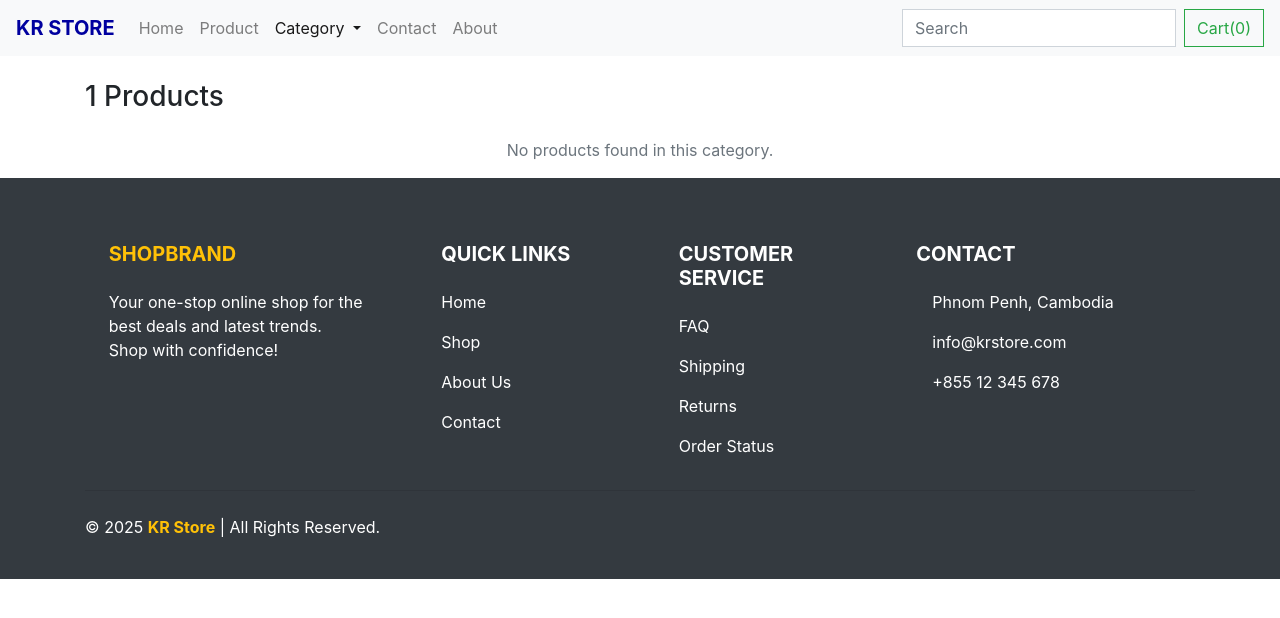
After one commit to phalla009/KRStore_Flask_PP, a Flask app: page /Category/1 in a window 1280 px wide. The commit adds this page. Shown: the top 618 px of the page. Run offline with Flask 3, Linux system fonts and the light colour scheme; some libraries are stand-ins or nearby versions.

Commit message:
Edited file

```diff
--- a/app.py
+++ b/app.py
@@ -244,6 +244,11 @@ products = [
     }
   }
 ]
+@app.route('/Category/<category_name>')
+def category_page(category_name):
+    filtered_products = [p for p in products if p['category'].lower() == category_name.lower()]
+    return render_template('front/category.html', products=filtered_products, category=category_name.title())
+
 @app.get('/')
 @app.get('/home')
 def home():
--- /dev/null
+++ b/templates/front/category.html
@@ -0,0 +1,41 @@
+{% extends 'front/master.html' %}
+
+{% block content %}
+<div class="container mt-4">
+    <h3 class="mb-4">{{ category }} Products</h3>
+
+    <div class="row">
+        {% if products %}
+            {% for product in products %}
+                <div class="col-md-3 col-sm-6 mb-4">
+                    <div class="card h-100 shadow-sm">
+                        <img src="{{ product.image }}" class="card-img-top" style="height: 200px; object-fit: contain;" alt="{{ product.title }}">
+
+                        <div class="card-body text-center">
+                            <h6 class="card-title">{{ product.title }}</h6>
+                            <p class="card-text text-primary font-weight-bold">${{ product.price }}</p>
+                        </div>
+
+                        <div class="card-footer bg-white border-top-0">
+                            <button
+                                type="button"
+                                class="btn btn-sm btn-outline-primary btn-block btn_add_to_cart"
+                                data-id="{{ product.id }}"
+                                data-title="{{ product.title }}"
+                                data-image="{{ product.image }}"
+                                data-price="{{ product.price }}"
+                            >
+                                Add To Cart
+                            </button>
+                        </div>
+                    </div>
+                </div>
+            {% endfor %}
+        {% else %}
+            <div class="col-12 text-center">
+                <p class="text-muted">No products found in this category.</p>
+            </div>
+        {% endif %}
+    </div>
+</div>
+{% endblock %}
--- a/templates/front/checkout.html
+++ b/templates/front/checkout.html
@@ -107,10 +107,9 @@
         };
 
         const cart_list = JSON.parse(localStorage.getItem('cart_list') ?? '[]');
-
         let productLines = cart_list.map((item, index) => {
-            return `🛒 ${index + 1}. ${item.title} x${item.qty} = $${(item.qty * item.price).toFixed(2)}`;
-        }).join('\n');
+                return `🛒 ${index + 1}. ${item.title} x${item.qty} = $${(item.qty * item.price).toFixed(2)}\n🖼️ ${item.image}`;
+            }).join('\n\n');
 
         // Calculate total USD and KHR
         let totalUSD = cart_list.reduce((sum, item) => sum + (item.qty * item.price), 0);
--- a/templates/front/master.html
+++ b/templates/front/master.html
@@ -5,6 +5,7 @@
     <title>KR Store</title>
     <link rel="stylesheet" href="https://cdn.jsdelivr.net/npm/bootstrap@4.6.2/dist/css/bootstrap.min.css">
     <link rel="stylesheet" href="/static/styles.css">
+    <link rel="icon" href="/static/image/logo.png" type="image/x-icon">
 </head>
 <body>
 <div class="container-fluid p-0 m-0">
@@ -22,6 +23,17 @@
                 <li class="nav-item {% if request.path.startswith('/product') %}active{% endif %}">
                     <a class="nav-link" href="/product">Product</a>
                 </li>
+                   <li class="nav-item dropdown {% if request.path.startswith('/Category') %}active{% endif %}">
+                        <a class="nav-link dropdown-toggle" href="#" id="navbarDropdownCountry" role="button" data-toggle="dropdown" aria-haspopup="true" aria-expanded="false">
+                            Category
+                        </a>
+                        <div class="dropdown-menu" aria-labelledby="navbarDropdownCountry">
+                            <a class="dropdown-item" href="/Category/men's clothing">Men's clothing</a>
+                            <a class="dropdown-item" href="/Category/Jewelery">Jewelery</a>
+                            <a class="dropdown-item" href="/Category/Electronics">Electronics</a>
+                            <a class="dropdown-item" href="/Category/women's clothing">Women's clothing</a>
+                        </div>
+                   </li>
                 <li class="nav-item {% if request.path.startswith('/contact') %}active{% endif %}">
                     <a class="nav-link" href="/contact">Contact</a>
                 </li>
```
Also changed, not shown: static/image/logo.png (added).
